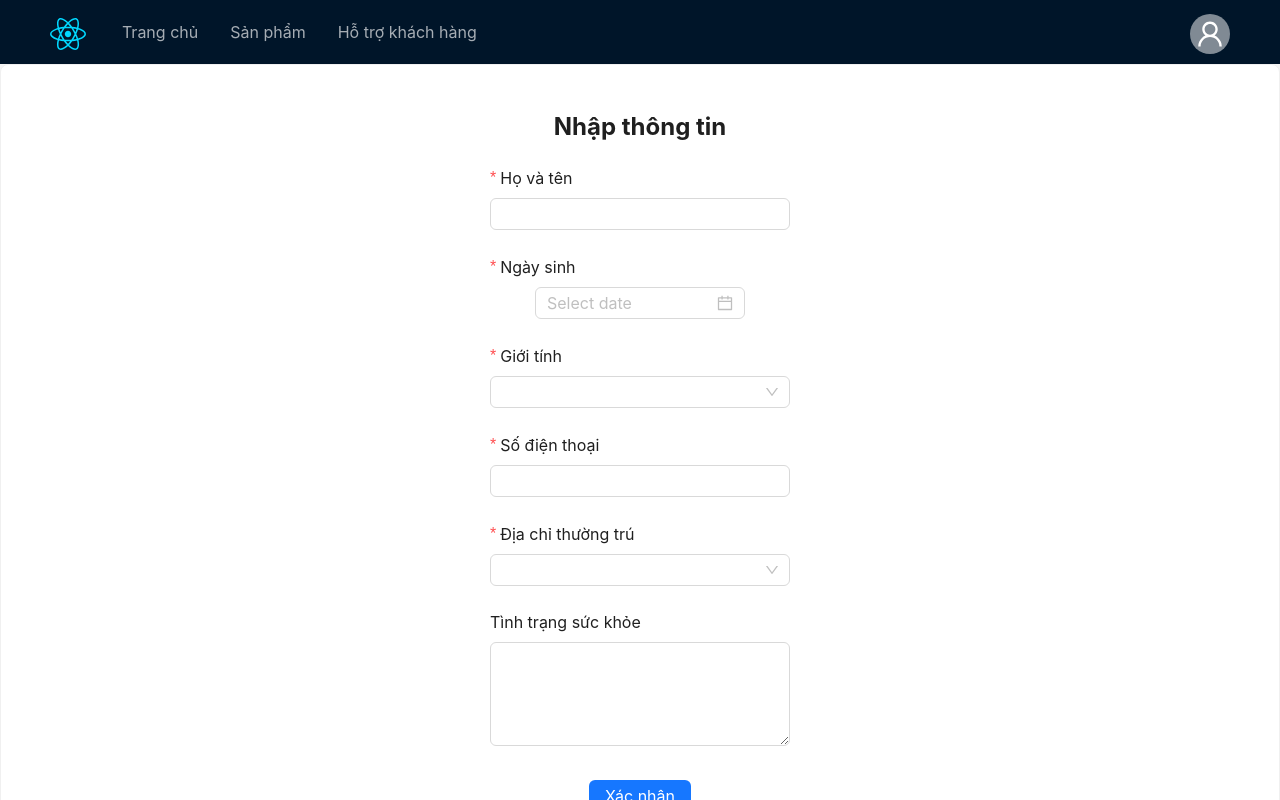
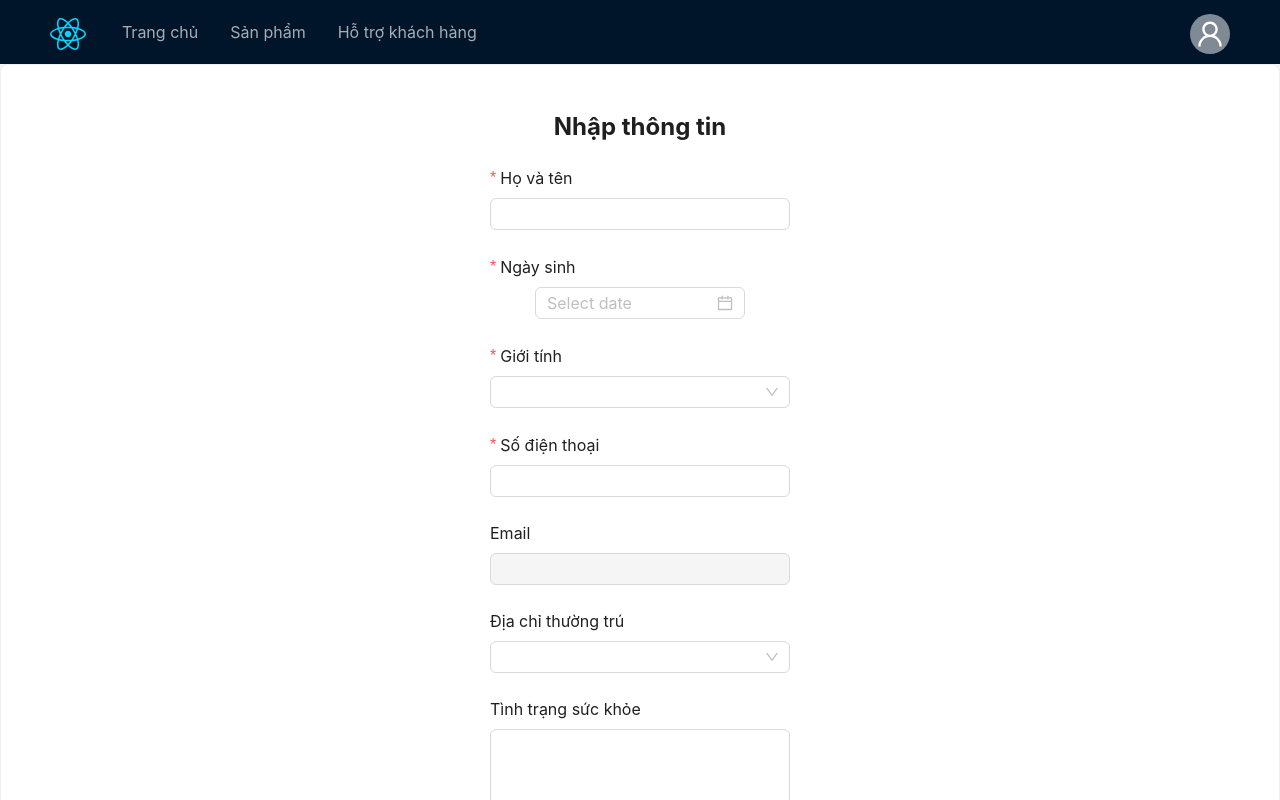
Before and after one commit to nthihongphuc/System-Of-Health-Insurance, a React (Vite) app: page /infor in a window 1280 px wide. Shown: the top 800 px of the page. Built offline with nearby package versions, Linux system fonts and the light colour scheme; the HTML template or start-up script is replaced by a standard one.

Commit message:
inputInforPage

```diff
--- a/src/api/endpoint.js
+++ b/src/api/endpoint.js
@@ -48,6 +48,24 @@ const api = {
       console.log(error)
       return null;
     }
+  },
+  InputInfoCus: async ({ cusname,birthday,gender,phone,email,address,status })=>{
+    try{
+      const { data } = await client.post("/user/customer-register", { cusname,birthday,gender,phone,email,address,status });
+      return data;
+    }catch(error){
+      console.log(error)
+      return null;
+    }
+  },
+  GetUserInfo: async() =>{
+    try{
+      const { data } = await client.get("/user/UserInfo");
+      return data;
+    }catch(error){
+      console.log(error)
+      return null;
+    }
   }
 };
 
--- a/src/pages/InputInforPage.jsx
+++ b/src/pages/InputInforPage.jsx
@@ -1,12 +1,42 @@
 // import library here
 import { Form, Input, Button, Row, Card } from "antd";
 import { DatePicker, Select, Cascader } from "antd";
-import { Link } from "react-router-dom";
+import { Link, useNavigate } from "react-router-dom";
 import { address } from "../data/address";
+import api from "../api/endpoint";
+import { toast } from "react-toastify";
 const { TextArea } = Input;
 
 const InputInforPage = () => {
-  const onFinish = (values) => {
+  //const [form] = Form.useForm();
+  const navigate =useNavigate();
+  const storedInfo = localStorage.getItem('registrationInfo');
+  const registrationInfo = storedInfo ? JSON.parse(storedInfo) : {};
+  const onFinish = async (values) => {
+    try {
+      const { cusname,birthday,gender,phone,email,address,status } = values;
+      // Gọi API đăng ký
+      values.email = registrationInfo.email;
+      const addressString = values.address.join(', ');
+      values.address = addressString;
+      const data = await api.InputInfoCus(values)
+      if (data) {
+        navigate('/login');
+      } else {
+        toast.error('Đã có lỗi xảy ra, vui lòng kiểm tra lại');
+      }
+    } catch (error) {
+      console.error('Error during registration:', error);
+      // Xử lý lỗi, chẳng hạn hiển thị thông báo lỗi cho người dùng
+      if (error.response && error.response.data && error.response.data.error) {
+        // Lấy thông báo lỗi từ backend và hiển thị trong toast
+        const errorMessage = error.response.data.error;
+        toast.error(errorMessage);
+      } else {
+          // Xử lý các trường hợp lỗi khác và hiển thị thông báo mặc định
+          toast.error('Đã có lỗi xảy ra, vui lòng kiểm tra lại');
+      }
+    }
     console.log(values);
   };
 
@@ -32,10 +62,11 @@ const InputInforPage = () => {
           onFinish={onFinish}
           style={{ width: 300, textAlign: "center" }}
           layout="vertical"
+
         >
           <Form.Item
             label="Họ và tên"
-            name="name"
+            name="cusname"
             rules={[
               {
                 required: true,
@@ -68,8 +99,8 @@ const InputInforPage = () => {
             ]}
           >
             <Select>
-              <Select.Option value="male">Nam</Select.Option>
-              <Select.Option value="female">Nữ</Select.Option>
+              <Select.Option value="Nam">Nam</Select.Option>
+              <Select.Option value="Nữ">Nữ</Select.Option>
             </Select>
           </Form.Item>
           <Form.Item
@@ -85,11 +116,18 @@ const InputInforPage = () => {
             <Input />
           </Form.Item>
           <Form.Item
+            label="Email"
+            name="email"
+            validateStatus=""
+          >
+            <Input defaultValue={registrationInfo.email} disabled />
+          </Form.Item>
+          <Form.Item
             label="Địa chỉ thường trú"
             name="address"
             rules={[
               {
-                required: true,
+                required: false,
                 message: "Vui lòng nhập địa chỉ!",
               },
             ]}
@@ -98,7 +136,10 @@ const InputInforPage = () => {
               options={address}
             />
           </Form.Item>
-          <Form.Item label="Tình trạng sức khỏe">
+          <Form.Item
+          label="Tình trạng sức khỏe"
+          name="status"
+          >
               <TextArea rows={4} />
             </Form.Item>
           <Form.Item style={{ textAlign: "center" }}>
--- a/src/pages/LoginPage.jsx
+++ b/src/pages/LoginPage.jsx
@@ -1,7 +1,6 @@
 // import thư viện ở đây
 import { Form, Input, Button, Row, Card } from "antd";
 import { Link, useNavigate } from "react-router-dom";
-// import callApi from '../utils/index';  // Import hàm callApi
 import api from "../api/endpoint";
 import { toast } from "react-toastify";
 
--- a/src/pages/RegisterPage.jsx
+++ b/src/pages/RegisterPage.jsx
@@ -6,7 +6,11 @@ import { toast } from "react-toastify";
 const RegisterPage = () => {
   const navigate =useNavigate();
   const onFinish = async (values) => {
+
     const { username, email, password, passwordConfirm } = values;
+      // Lưu thông tin vào localStorage
+    localStorage.setItem('registrationInfo', JSON.stringify({
+     email: values.email}));
 
     // Kiểm tra xem mật khẩu và mật khẩu xác nhận có trùng khớp không
     if (password !== passwordConfirm) {
@@ -17,7 +21,7 @@ const RegisterPage = () => {
       // Gọi API đăng ký
       const data = await api.register(values);
       if (data) {
-        navigate('/login');
+        navigate('/infor');
       } else {
         toast.error('Đã có lỗi xảy ra, vui lòng kiểm tra lại');
       }
```
